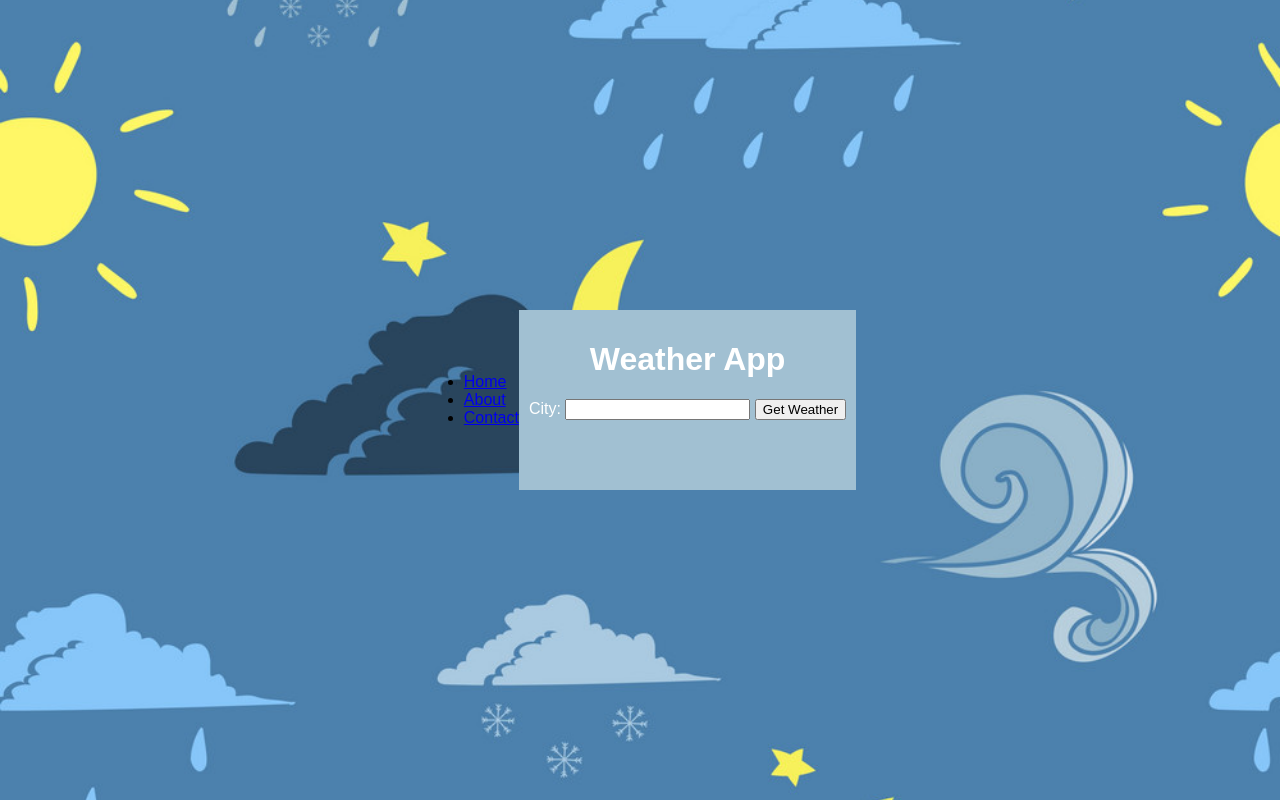
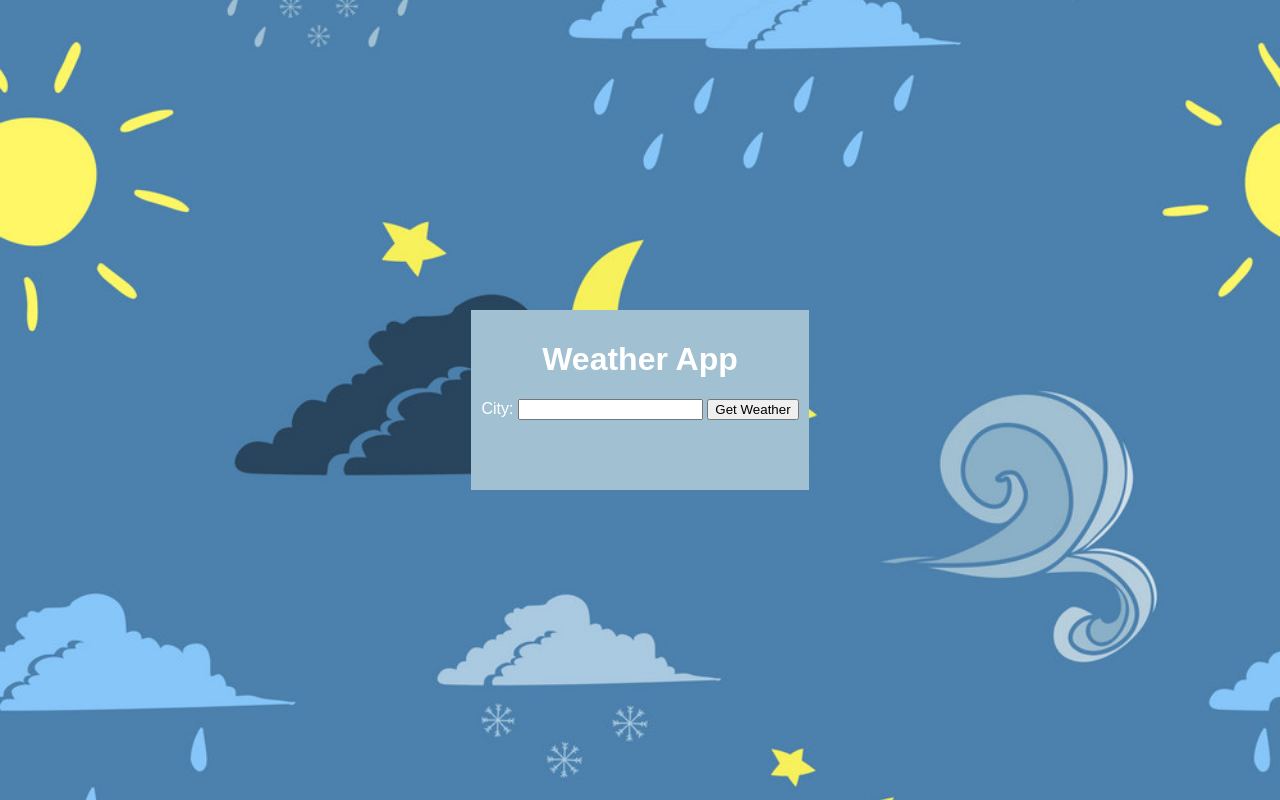
Before and after one commit to qadsa123/Weather-Application, a plain HTML site: page index.html in a window 1280 px wide. Drawn offline with Linux system fonts and the light colour scheme.

Commit message:
Update index.html

```diff
--- a/index.html
+++ b/index.html
@@ -7,15 +7,7 @@
     <link rel="stylesheet" href="styles.css">
 </head>
 <body >
-    <header>
-        <nav>
-            <ul>
-                <li><a href="#">Home</a></li>
-                <li><a href="#">About</a></li>
-                <li><a href="#">Contact</a></li>
-            </ul>
-        </nav>
-    </header>
+
     <div style="background-color: #a1c0d2;">
         <h1 style="color: White;">Weather App</h1>
         <form id="weather-form">
```
